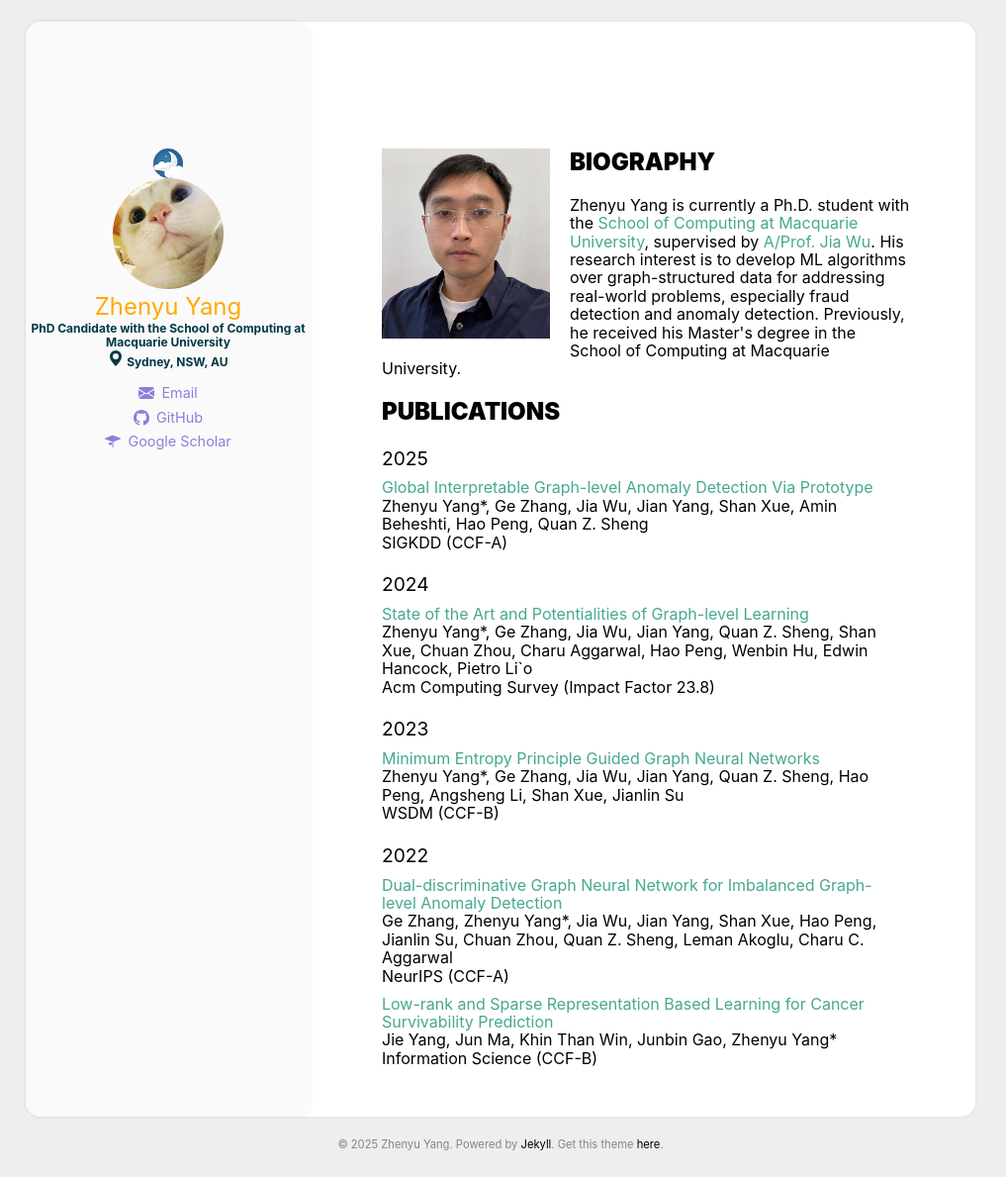
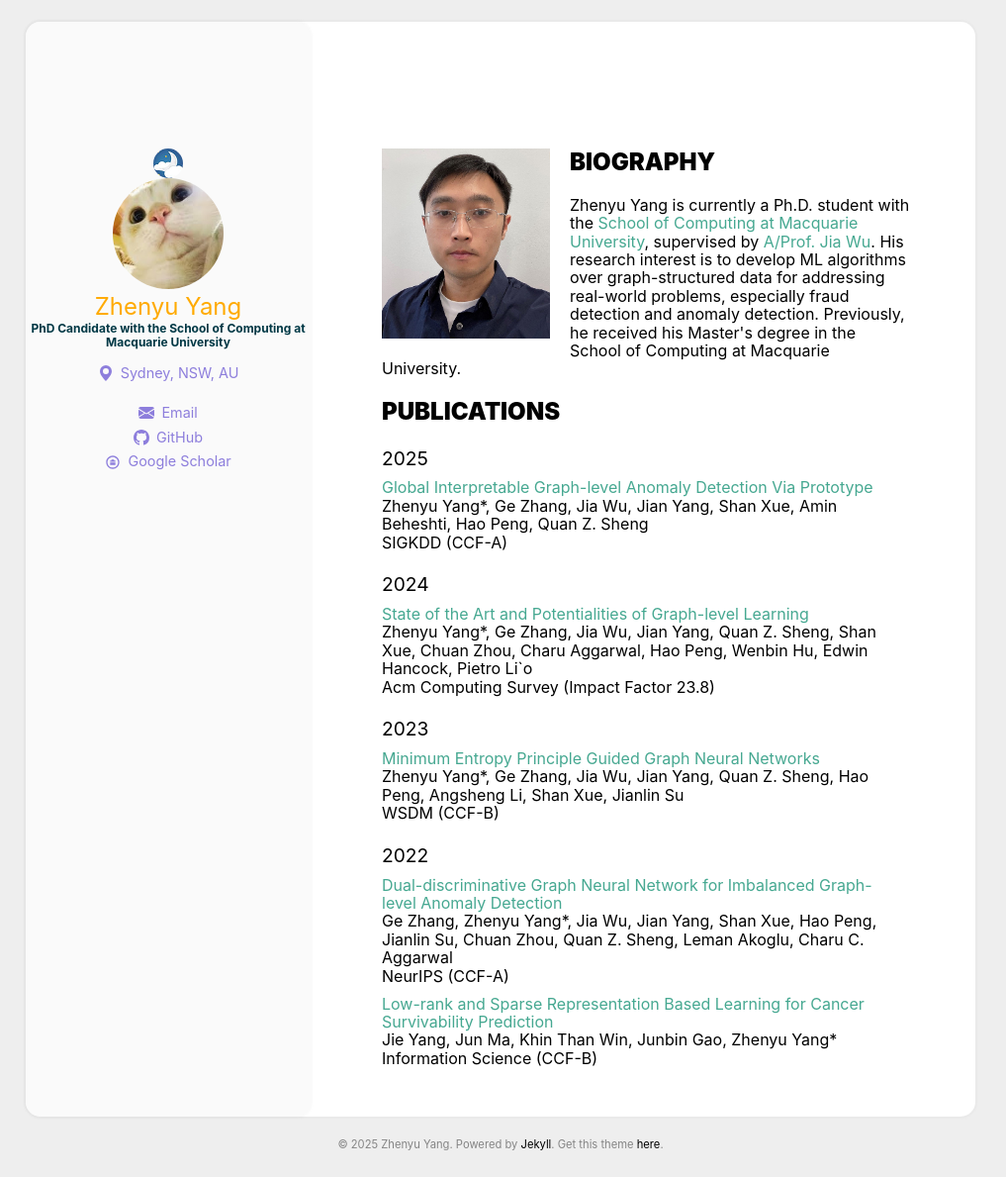
Before and after one commit to ZhenyuYangMQ/ZhenyuYangMQ.github.io, a Jekyll site: the page built from index.html, in a window 1280 px wide. Shown: the whole page at 99% size, without its empty margins (134-1151 px from the left). Built offline with Jekyll 4.4.1, drawn with Linux system fonts in a browser that asks for light colours.

Commit message:
Update header.html

```diff
--- a/_includes/header.html
+++ b/_includes/header.html
@@ -12,9 +12,9 @@
     <span class="header_job">{{ site.user.job }}</span>
     <span class="header_mes">{{ site.user.message }}</span>
 
+    <div class="contact_links">
       {% if site.user.location %}
-    <span class="header_loc contact_link">
-      <svg xmlns="http://www.w3.org/2000/svg" width="16" height="16" fill="currentColor" class="bi bi-geo-alt-fill" viewBox="0 0 16 16">
+      <span class="contact_link"> <svg xmlns="http://www.w3.org/2000/svg" width="16" height="16" fill="currentColor" class="bi bi-geo-alt-fill" viewBox="0 0 16 16">
           <path d="M8 16s6-5.686 6-10A6 6 0 0 0 2 6c0 4.314 6 10 6 10m0-7a3 3 0 1 1 0-6 3 3 0 0 1 0 6"/>
         </svg>
         {{ site.user.location }}
@@ -40,8 +40,8 @@
       {% endif %}
       {% if site.user.google_scholar %}
       <a href="{{ site.user.google_scholar }}" target="_blank" rel="noopener noreferrer" class="contact_link">
-        <svg xmlns="http://www.w3.org/2000/svg" width="16" height="16" fill="currentColor" class="bi bi-mortarboard-fill" viewBox="0 0 16 16">
-          <path d="M8.21 1.758a.5.5 0 0 0-.42 0L.01 4.758a.5.5 0 0 0 .01.858L8 8.414l7.98-2.798a.5.5 0 0 0-.01-.858L8.21 1.758ZM7.5 7.643V13.5a.5.5 0 0 0 1 0V7.643l.5-.2a.5.5 0 0 0-.25-.9l-6.5-2.5a.5.5 0 0 0-.25.9L7.5 7.643ZM4.5 9a.5.5 0 0 0-.5.5v1.5a.5.5 0 0 0 .5.5H6.5a.5.5 0 0 0 .5-.5V9.5a.5.5 0 0 0-.5-.5H4.5Z"/>
+        <svg xmlns="http://www.w3.org/2000/svg" width="16" height="16" fill="currentColor" viewBox="0 0 24 24">
+            <path d="M12 2C6.48 2 2 6.48 2 12s4.48 10 10 10 10-4.48 10-10S17.52 2 12 2zm0 18c-4.41 0-8-3.59-8-8s3.59-8 8-8 8 3.59 8 8-3.59 8-8 8zm-2-12h4v1.5h-4zM8 9.5h8V11H8zm0 2h8v1.5H8zm0 2h8V16H8z"/>
         </svg>
         Google Scholar
       </a>
```
Lines whose indentation alone changed are shown as unchanged.
